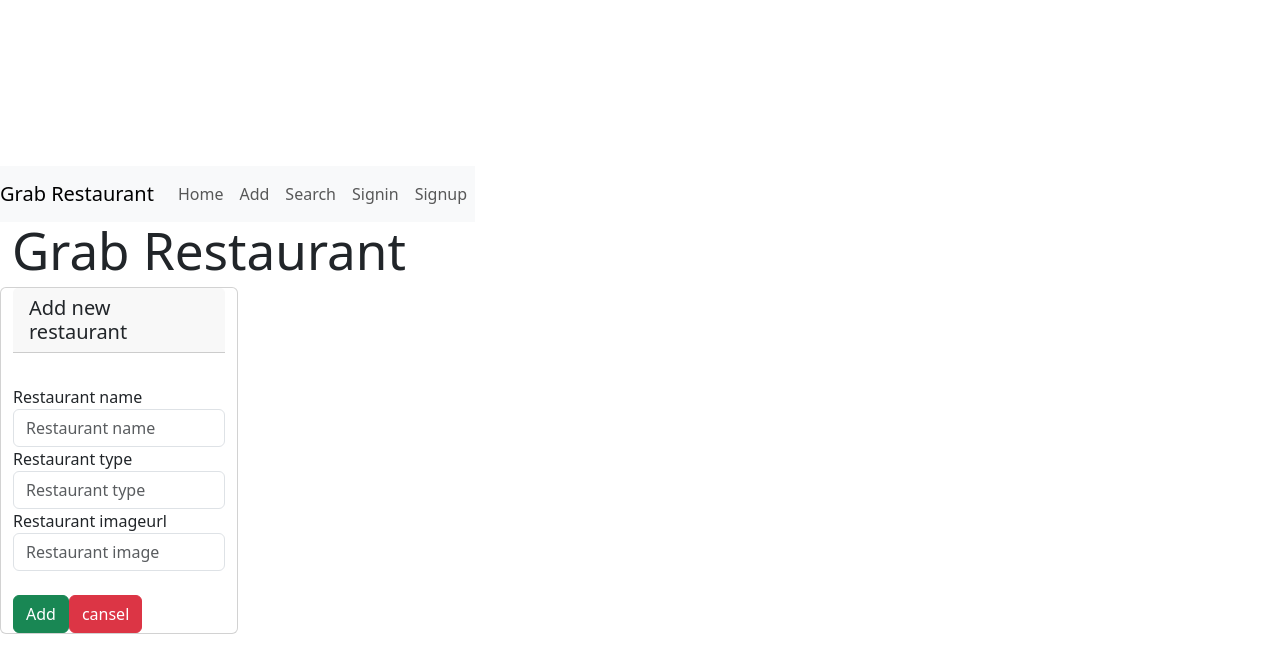
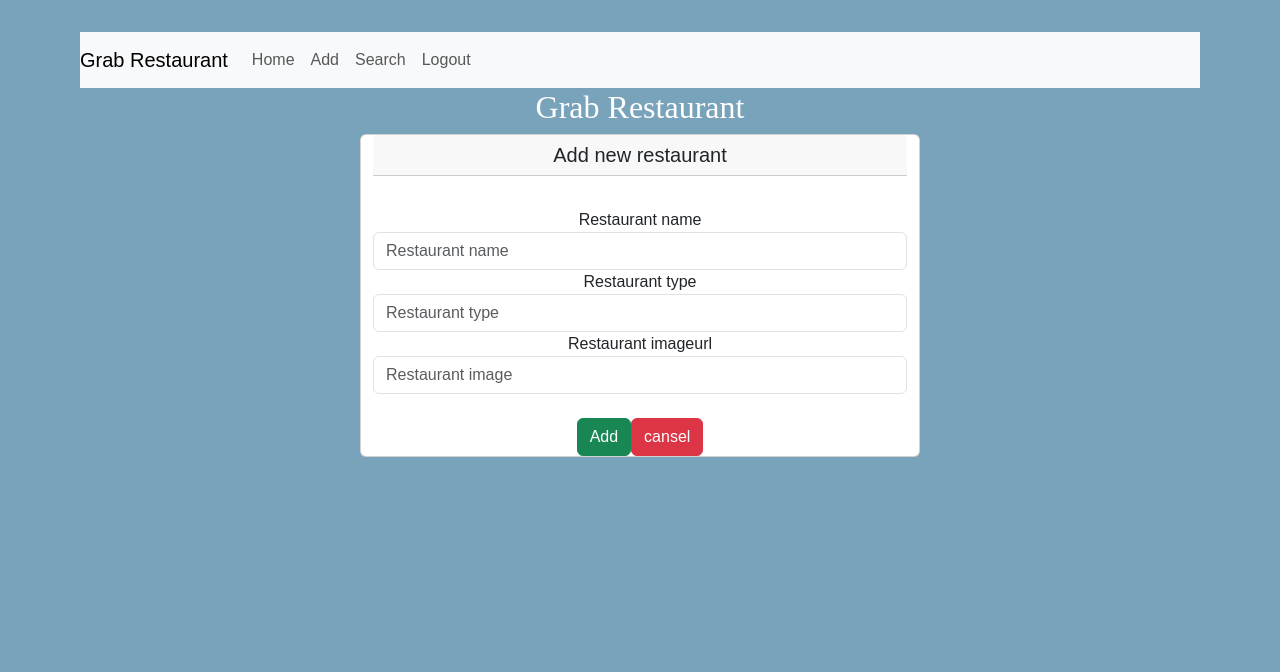
Before and after one commit to Aumkitti/GARB-RESTAURANT-REACT, a React (Vite) app: page /add in a window 1280 px wide. Shown: the top 672 px of the page. Built offline with nearby package versions, Linux system fonts and the light colour scheme.

Commit message:
Update and crateLogout

```diff
--- a/package.json
+++ b/package.json
@@ -27,4 +27,5 @@
     "eslint-plugin-react-refresh": "^0.4.3",
     "vite": "^4.4.5"
   }
+
 }
--- a/src/App.jsx
+++ b/src/App.jsx
@@ -9,6 +9,7 @@ import Search from "./pages/Search"
 import Update from './pages/Update'
 import SignUp from './pages/SignUp'
 import SignIn from './pages/SignIn'
+import Logout from './pages/Logout'
 
 
 
@@ -22,7 +23,8 @@ function App() {
           <Route path="/add" element={<Add />} />
           <Route path="/search" element={<Search />} />
           <Route path="/update/:restaurantId" element={<Update />} />
-          <Route path="/signin" element={<SignIn />} />
+          <Route path="/signin" element={<SignIn/>} />
+          <Route path="/Logout" element={<Logout />} />
           <Route path="/signup" element={<SignUp />} />
 
         </Routes>
--- a/src/components/NavBar.jsx
+++ b/src/components/NavBar.jsx
@@ -1,9 +1,11 @@
 /* eslint-disable no-unused-vars */
-import React from "react";
+import React,{useState} from "react";
 import { Link } from 'react-router-dom';
-import "bootstrap/dist/css/bootstrap.min.css"
+import AuthService from "../service/auth_service";
+
 
 const NavBar = () => {
+    const [ user, setUser] = useState(AuthService)
     return (
         <nav className="navbar navbar-expand-lg navbar-light bg-light">
             <Link className="navbar-brand" to="/">Grab Restaurant</Link>
@@ -23,14 +25,21 @@ const NavBar = () => {
                     <li className="nav-item">
                         <Link className="nav-link " to="/search">Search</Link>
                     </li>
-
+                    {!user && (
                     <li className="nav-item">
-                        <Link className="nav-link " to="/signin">Signin</Link>
+                        <Link className="nav-link " to="/signIn">SignIn</Link>
                     </li>
-
+                    )}
+                    {!user && (
                     <li className="nav-item">
-                        <Link className="nav-link " to="/signup">Signup</Link>
+                        <Link className="nav-link " to="/signUp">SignUp</Link>
                     </li>
+                    )}
+                    {user && (
+                        <li className="nav-item">
+                            <Link className="nav-link " to="/Logout">Logout</Link>
+                        </li>
+                    )}
                 </ul>
 
             </div>
--- a/src/index.css
+++ b/src/index.css
@@ -1,69 +1,51 @@
-:root {
-  font-family: Inter, system-ui, Avenir, Helvetica, Arial, sans-serif;
-  line-height: 1.5;
-  font-weight: 400;
-
-  color-scheme: light dark;
-  color: rgba(255, 255, 255, 0.87);
-  background-color: #242424;
-
-  font-synthesis: none;
-  text-rendering: optimizeLegibility;
-  -webkit-font-smoothing: antialiased;
-  -moz-osx-font-smoothing: grayscale;
-  -webkit-text-size-adjust: 100%;
+/* Apply box-sizing to all elements */
+* {
+    box-sizing: border-box;
 }
 
-a {
-  font-weight: 500;
-  color: #646cff;
-  text-decoration: inherit;
-}
-a:hover {
-  color: #535bf2;
+/* Reset body styles and set overall page styles */
+body {
+    margin: 0;
+    padding: 2rem 5rem;
+    text-align: center;
+    background-color: rgb(121, 163, 187);
+    color: rgb(196, 181, 181);
+    font-family: Arial, Helvetica, sans-serif;
+    font-weight: 100;
+    font-size: 16px;
 }
 
-body {
-  margin: 0;
-  display: flex;
-  place-items: center;
-  min-width: 320px;
-  min-height: 100vh;
+/* Style the main heading */
+h1 {
+    font-family: cursive;
+    text-align: center;
+    color: rgb(255, 255, 255);
+    font-size: 2rem;
 }
 
-h1 {
-  font-size: 3.2em;
-  line-height: 1.1;
+/* Style the container for restaurants */
+.restaurants {
+    display: flex;
+    flex-wrap: wrap;
+    justify-content: center;
 }
 
-button {
-  border-radius: 8px;
-  border: 1px solid transparent;
-  padding: 0.6em 1.2em;
-  font-size: 1em;
-  font-weight: 500;
-  font-family: inherit;
-  background-color: #1a1a1a;
-  cursor: pointer;
-  transition: border-color 0.25s;
-}
-button:hover {
-  border-color: #646cff;
-}
-button:focus,
-button:focus-visible {
-  outline: 4px auto -webkit-focus-ring-color;
+/* Style individual restaurant images */
+.restaurants > img {
+    flex: 1;
+    object-fit: cover;
+    margin: auto;
 }
 
-@media (prefers-color-scheme: light) {
-  :root {
-    color: #213547;
-    background-color: #ffffff;
+/* Style input elements */
+input {
+    border: 1px solid rgb(182, 182, 182);
+    border-radius: 24px;
+    width: 50%;
+    padding: 1rem; /* Adjust padding for better appearance */
+    margin: 0 auto; /* Center horizontally */
+    font-size: 100%;
+}
+.form {
+    justify-content: center;
   }
-  a:hover {
-    color: #747bff;
-  }
-  button {
-    background-color: #f9f9f9;
-  }
-}
--- /dev/null
+++ b/src/pages/Logout.jsx
@@ -0,0 +1,19 @@
+/* eslint-disable no-unused-vars */
+import React from 'react'
+import { useNavigate } from 'react-router-dom'
+import AuthService from '../service/auth_service';
+
+export const Logout = () => {
+    const navigate = useNavigate();
+    const handleLogout = () =>{
+        AuthService.logout();
+        navigate("/");
+    };
+
+    setTimeout(()=>{
+        handleLogout();
+    },3 * 1000);
+  return <div>Logout</div>;
+};
+
+export default Logout;
--- a/src/pages/SignIn.jsx
+++ b/src/pages/SignIn.jsx
@@ -1,21 +1,10 @@
+/* eslint-disable no-undef */
 /* eslint-disable no-unused-vars */
 import React, { useState } from 'react'
 import { Link, useNavigate } from 'react-router-dom'
-import axios from 'axios'
+import AuthService from '../service/auth_service';
 
-const URL = import.meta.env.VITE_BASE_URL;
-const USERNAME = import.meta.env.VITE_BASE_USERNAME;
-const PASSWORD = import.meta.env.VITE_BASE_PASSWORD;
-const config = {
-    auth: {
-        username: USERNAME,
-        password: PASSWORD,
-    },
-
-
-};
-
-function SignIn() {
+const SignIn = () => {
 
     const [restaurant, setRestaurant] = useState({
         name: "",
@@ -30,6 +19,15 @@ function SignIn() {
 
     }
 
+    const handleSignIn = async () => {
+        try {
+            const response = await AuthService.post(user.username, user.password);
+            navigate("/");
+        } catch (error) {
+            console.error(error);
+            setError(true);
+        }
+    }
 
 
     return (
--- a/src/pages/SignUp.jsx
+++ b/src/pages/SignUp.jsx
@@ -1,21 +1,10 @@
+/* eslint-disable no-undef */
 /* eslint-disable no-unused-vars */
 import React, { useState } from 'react'
 import { Link, useNavigate } from 'react-router-dom'
-import axios from 'axios'
+import AuthService from '../service/auth_service';
 
-const URL = import.meta.env.VITE_BASE_URL;
-const USERNAME = import.meta.env.VITE_BASE_USERNAME;
-const PASSWORD = import.meta.env.VITE_BASE_PASSWORD;
-const config = {
-    auth: {
-        username: USERNAME,
-        password: PASSWORD,
-    },
-
-
-};
-
-function SignUp() {
+const SignUp = () => {
 
     const [restaurant, setRestaurant] = useState({
         name: "",
@@ -24,21 +13,51 @@ function SignUp() {
     })
     const navigate = useNavigate();
     const [error, setError] = useState(false);
-
+    const [errorMessage, setErrorMessage] = useState({ message: ""});
     const handleChange = (e) => {
-        setRestaurant((prev) => ({ ...prev, [e.target.name]: e.target.value }));
-
+        setUser((prev) => ({ ...prev, [e.target.name]: e.target.value }));
     }
 
-
+    const handleRestaurantChange = (e) => {
+        setRestaurant((prev) => ({ ...prev, [e.target.name]: e.target.value }));
+    };
+    const handleClear = (e) => {
+        setUser({
+            username: "",
+            email: "",
+            password: "",
+            confirmPassword: ""
+        });
+        setError(false);
+    };
+    const handleClick = async (e) => {
+        e.preventDeFault();
+        try{
+            if (user.confirmPassword === user.password) {
+                const register = await AuthService.register(
+                    user.username,
+                    user.email,
+                    user.password
+                );
+                navigate("/singIn");
+            } else {
+                setError(true);
+                setErrorMessage({ message: "Failed! Password mismatched!"});
+            }
+        } catch (error) {
+            console.error(error);
+            setError(true);
+            setErrorMessage(error.response.data);
+        }
+    };
 
     return (
         <div className="container">
             <h1>Grab Restaurant</h1>
             <div className="row form">
                 <div className="col-6 card justify-content-center">
-                    <h5 className='card-header'>Sign Up</h5>
-                    <div className="error">{error && "somethingwrong"}</div>
+                    <h5 className='card-header'>Register a new User</h5>
+                    <div className="error">{error && errorMessage.message}</div>
                     <div className="card-body">
 
                         <form>
--- /dev/null
+++ b/src/service/auth_service.js
@@ -0,0 +1,47 @@
+import axios from "axios";
+
+const URL = import.meta.env.VITE_BASE_URL;
+const API_URL = URL + "/api/auth/";
+const USERNAME = import.meta.env.VITE_BASE_USERNAME;
+const PASSWORD = import.meta.env.VITE_BASE_PASSWORD;
+const config = {
+    auth: {
+        username: USERNAME,
+        password: PASSWORD,
+    },
+};
+
+const login = async (username, password) => {
+    const response = await axios.post(
+        API_URL + "signIn",
+        { username, password },
+        config
+    );
+    if(response.data.accessToken){
+        //Sign In successfully
+        localStorage.setItem("user", JSON.stringify(response))
+        localStorage.setItem("user", JSON.stringify(response.accessToken))
+    }
+    return response;
+};
+
+const register = async (username, email, password) =>{
+    return await axios.post(API_URL + "signup", {username, email, password},config);
+};
+
+const getCurrentUser = () =>{
+    return JSON.parse(localStorage.getItem("user"))
+};
+
+const logout = () => {
+    localStorage.removeItem("user");
+    localStorage.removeItem("token")
+}
+
+const AuthService = {
+    login,
+    register,
+    getCurrentUser,
+    logout,
+};
+export default AuthService;
```
